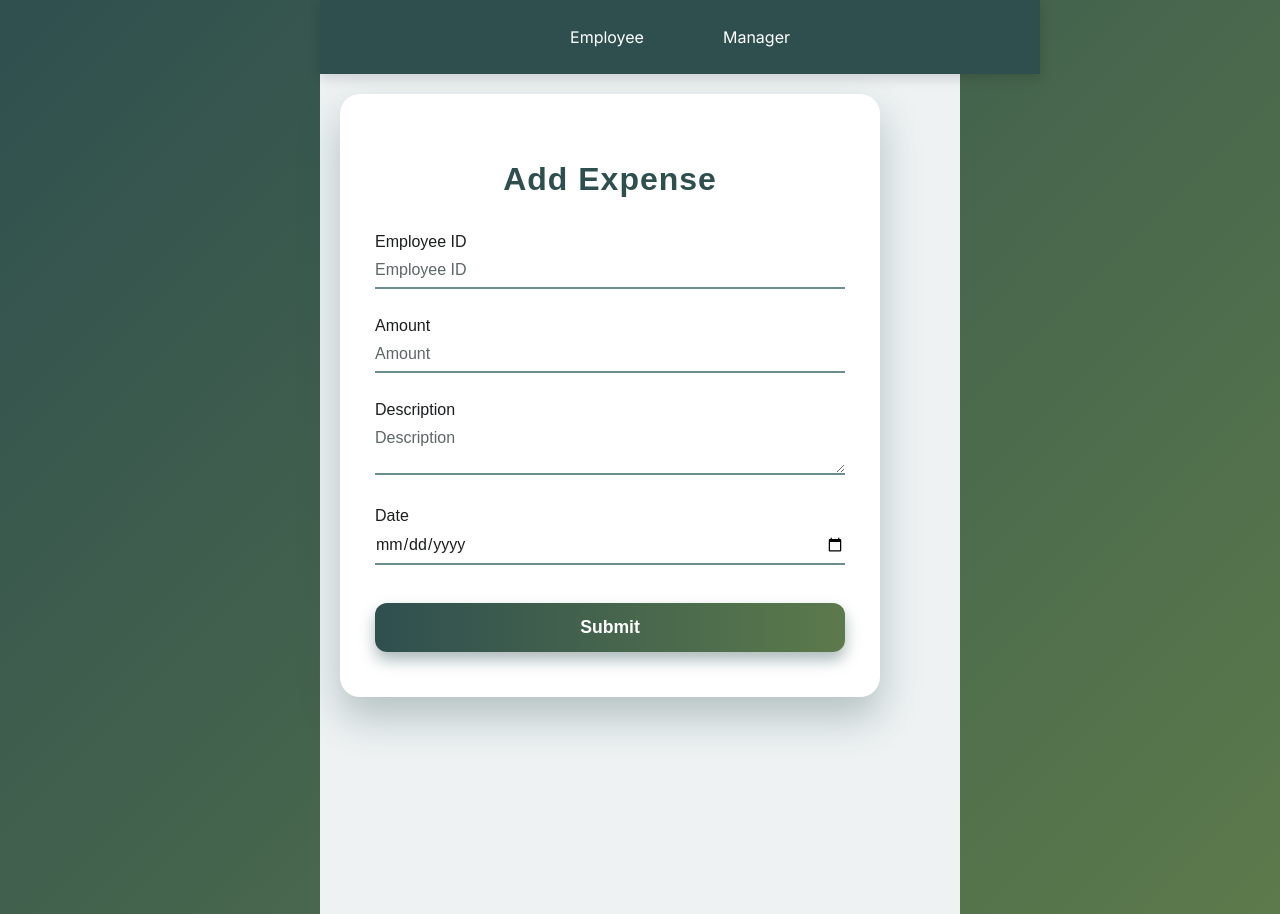
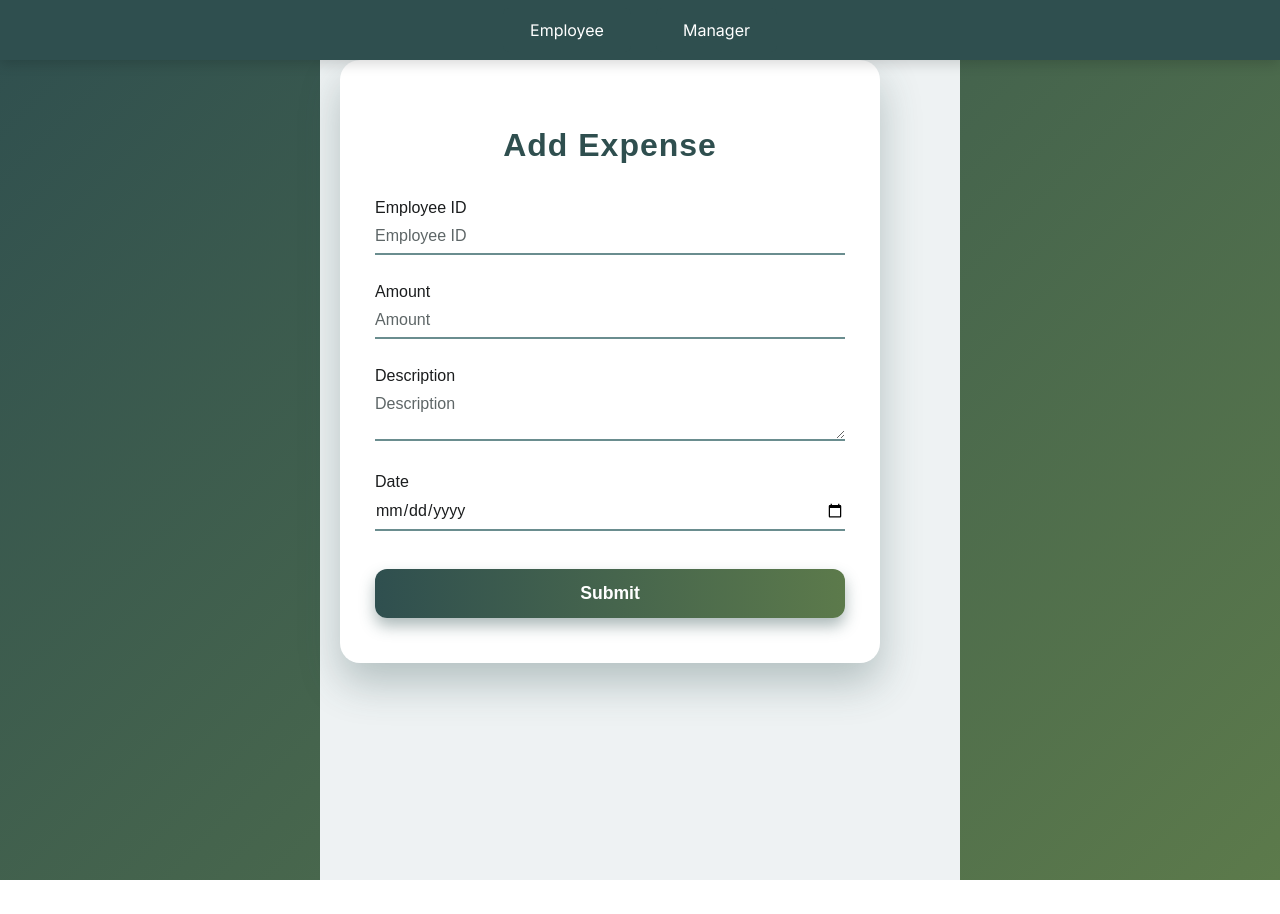
Before and after one commit to Pragalya03/my-reimbursement-portal, a React (Create React App) app in the folder reactapp/: page / in a window 1280 px wide. After the commit the page ends 880 px from the top, so only its background shows below. Built offline with nearby package versions, Linux system fonts and the light colour scheme.

Commit message:
Update App.css

```diff
--- a/reactapp/src/App.css
+++ b/reactapp/src/App.css
@@ -88,38 +88,45 @@ nav.top-right-nav a.active {
   background-color: #E2E7E7; /* Softer blue active state */
   color: #2F4F4F;
 }
-/* Full-width navbar */
+/* Full-width top navbar */
 .full-width-navbar {
   width: 100%;
   background-color: #2F4F4F; /* Deep teal */
-  padding: 15px 40px;
+  height: 60px; /* Fixed height like GeeksforGeeks */
   display: flex;
-  justify-content: center;
+  align-items: center; /* Center vertically */
+  justify-content: center; /* Center horizontally */
   gap: 25px;
-  position: sticky;
+  position: fixed; /* Stay at the very top */
   top: 0;
+  left: 0;
   z-index: 1000;
   box-shadow: 0 4px 12px rgba(0, 0, 0, 0.15);
 }
 
-/* Override button styles inside navbar */
+/* Adjust the rest of the page so content isn't hidden under navbar */
+.App {
+  font-family: Arial, sans-serif;
+  padding-top: 60px; /* Same as navbar height */
+  background-color: #eef2f3;
+  min-height: 100vh;
+}
+
+/* Buttons inside navbar */
 .full-width-navbar .user-type-btn {
   color: #fff;
   padding: 10px 25px;
-  border-radius: 8px;
+  border-radius: 6px;
   text-decoration: none;
   font-size: 16px;
   font-weight: 500;
   transition: all 0.3s ease;
 }
 
-/* Hover effect */
 .full-width-navbar .user-type-btn:hover {
   background-color: #4F7777;
-  transform: scale(1.05);
 }
 
-/* Active link */
 .full-width-navbar .user-type-btn.active {
   background-color: #1E3D3D;
 }
```
